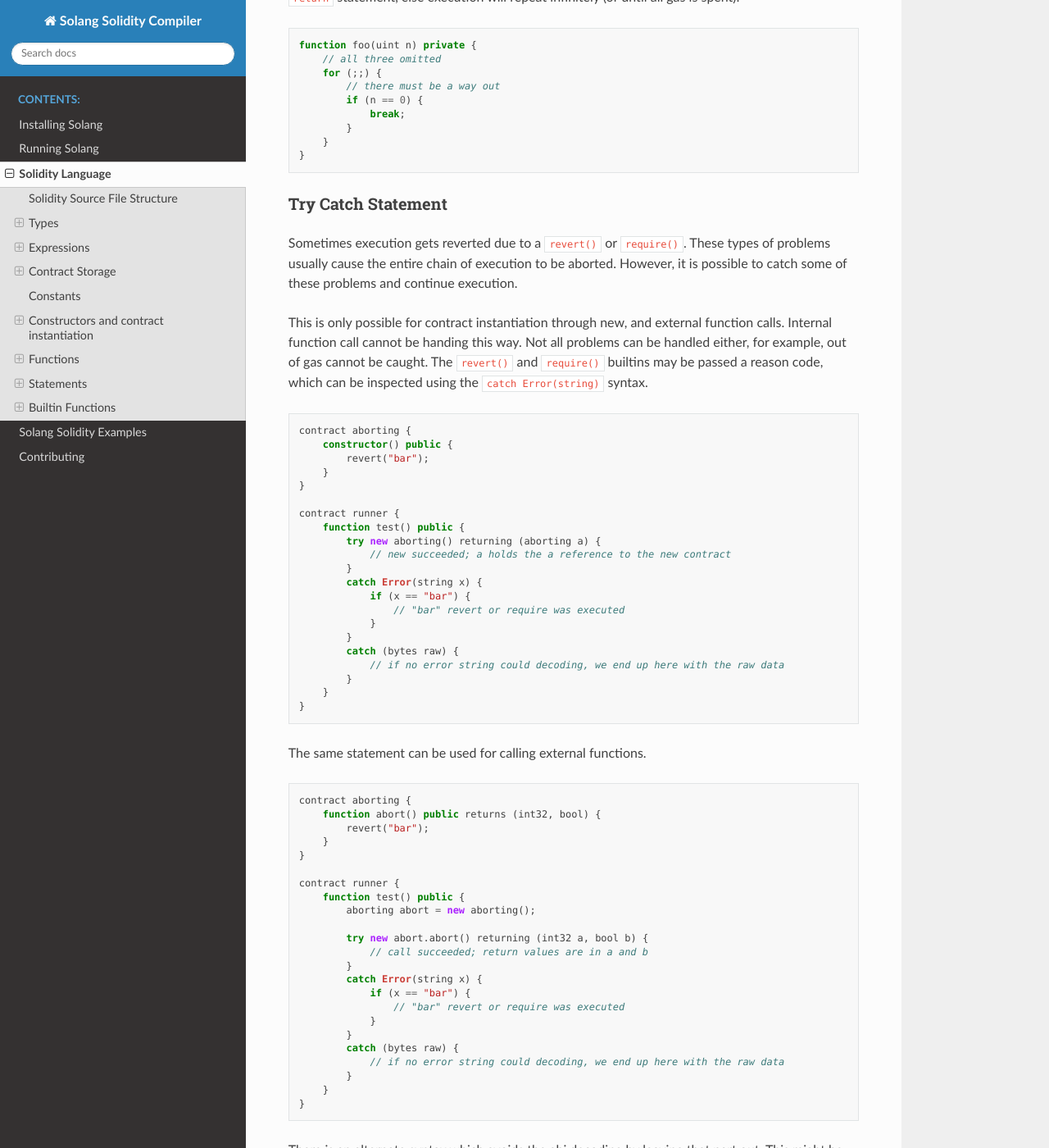
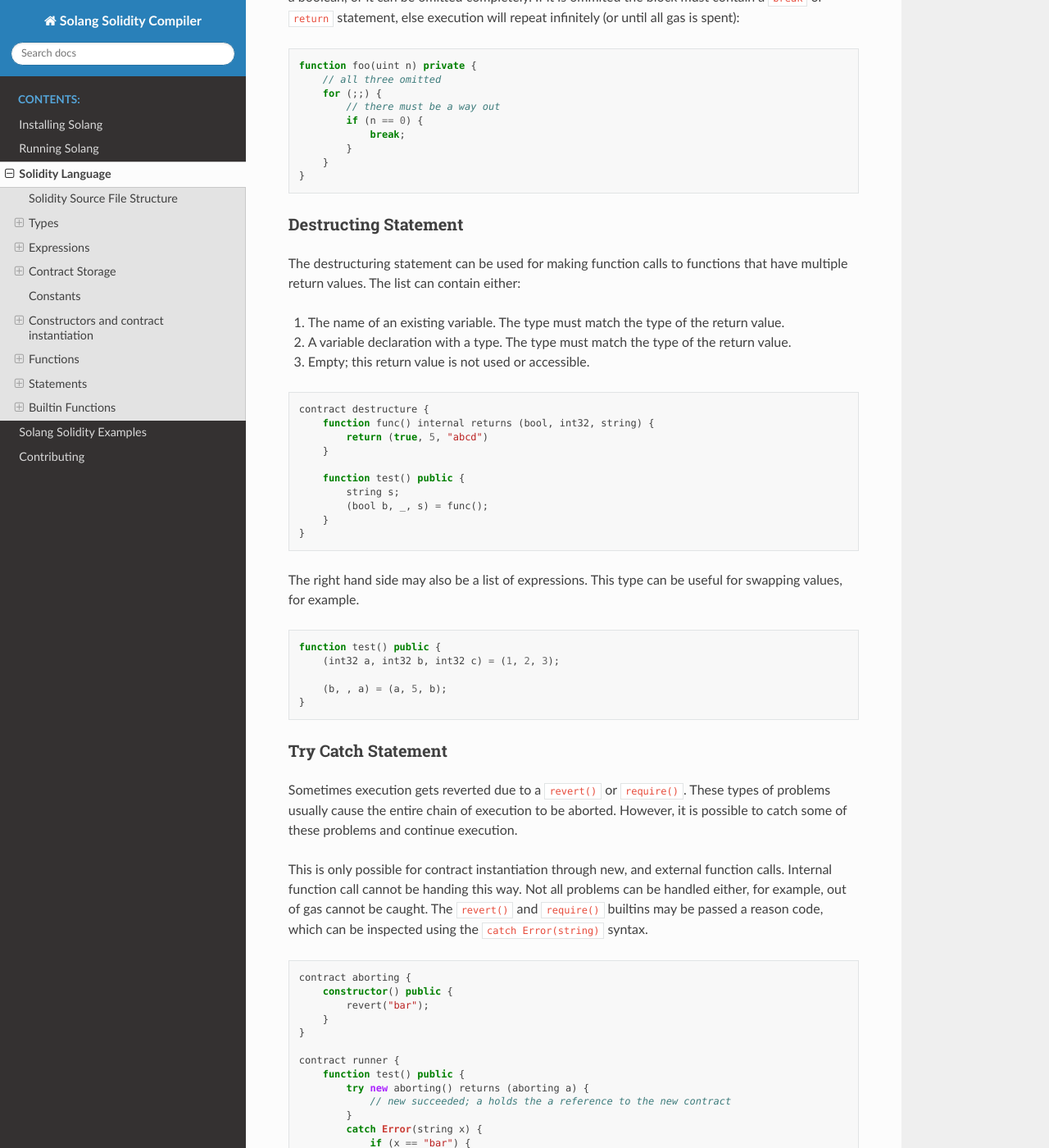
Before and after one commit to hyperledger-solang/solang, a Sphinx documentation site: the page built from docs/language.rst, in a window 1280 px wide and 1400 px high, scrolled down 27281 px. Shown: the whole window at 82% size. Built offline with Sphinx 7.4.7 and the Read the Docs theme 2.0.0, drawn with Linux system fonts in a browser that asks for light colours; some of the changed text lies outside the part shown.

Commit message:
Destructuring statement
Signed-off-by: Sean Young <sean@mess.org>

```diff
--- a/docs/language.rst
+++ b/docs/language.rst
@@ -1052,7 +1052,7 @@ A constructor must be declared ``public``.
 Instantiation using new
 _______________________
 
-Contracts can be created using the `new` keyword. The contract that is being created might have
+Contracts can be created using the ``new`` keyword. The contract that is being created might have
 constructor arguments, which need to be provided.
 
 .. code-block:: javascript
@@ -1145,7 +1145,7 @@ by name, arguments can be in any order. However, functions with anonymous argume
     }
 
 If the function has a single return value, this can be assigned to a variable. If
-the function has multiple return values, these can be assigned using the destructuring
+the function has multiple return values, these can be assigned using the :ref:`destructuring`
 assignment statement:
 
 .. code-block:: javascript
@@ -1429,6 +1429,42 @@ repeat infinitely (or until all gas is spent):
       }
   }
 
+.. _destructuring:
+
+Destructing Statement
+_____________________
+
+The destructuring statement can be used for making function calls to functions that have
+multiple return values. The list can contain either:
+
+1. The name of an existing variable. The type must match the type of the return value.
+2. A variable declaration with a type. The type must match the type of the return value.
+3. Empty; this return value is not used or accessible.
+
+.. code-block:: javascript
+
+    contract destructure {
+        function func() internal returns (bool, int32, string) {
+            return (true, 5, "abcd")
+        }
+
+        function test() public {
+            string s;
+            (bool b, _, s) = func();
+        }
+    }
+
+The right hand side may also be a list of expressions. This type can be useful for swapping
+values, for example.
+
+.. code-block:: javascript
+
+    function test() public {
+        (int32 a, int32 b, int32 c) = (1, 2, 3);
+
+        (b, , a) = (a, 5, b);
+    }
+
 .. _try-catch:
 
 Try Catch Statement
@@ -1453,7 +1489,7 @@ be passed a reason code, which can be inspected using the ``catch Error(string)`
 
     contract runner {
         function test() public {
-            try new aborting() returning (aborting a) {
+            try new aborting() returns (aborting a) {
                 // new succeeded; a holds the a reference to the new contract
             }
             catch Error(string x) {
@@ -1467,7 +1503,9 @@ be passed a reason code, which can be inspected using the ``catch Error(string)`
         }
     }
 
-The same statement can be used for calling external functions.
+The same statement can be used for calling external functions. The ``returns (...)``
+part must match the return types for the function. If no name is provided, that
+return value is not accessible.
 
 .. code-block:: javascript
 
@@ -1481,7 +1519,7 @@ The same statement can be used for calling external functions.
         function test() public {
             aborting abort = new aborting();
 
-            try new abort.abort() returning (int32 a, bool b) {
+            try new abort.abort() returns (int32 a, bool b) {
                 // call succeeded; return values are in a and b
             }
             catch Error(string x) {
@@ -1510,7 +1548,7 @@ might be useful when no error string is expected, and will generate shorter code
         function test() public {
             aborting abort = new aborting();
 
-            try new abort.abort() returning (int32 a, bool b) {
+            try new abort.abort() returns (int32 a, bool b) {
                 // call succeeded; return values are in a and b
             }
             catch (bytes raw) {
```
